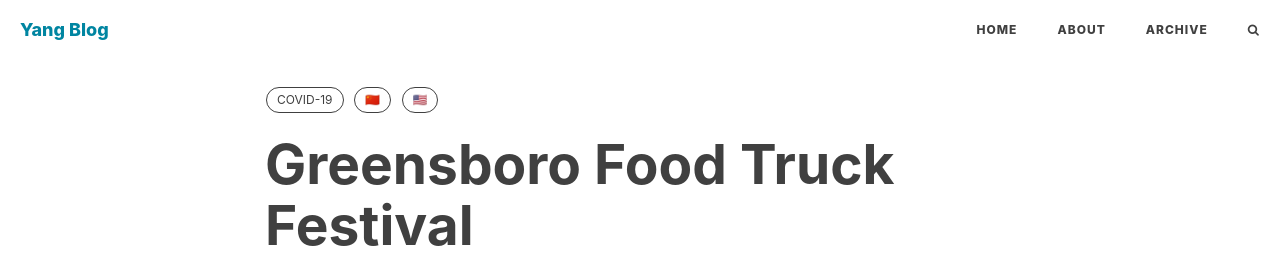
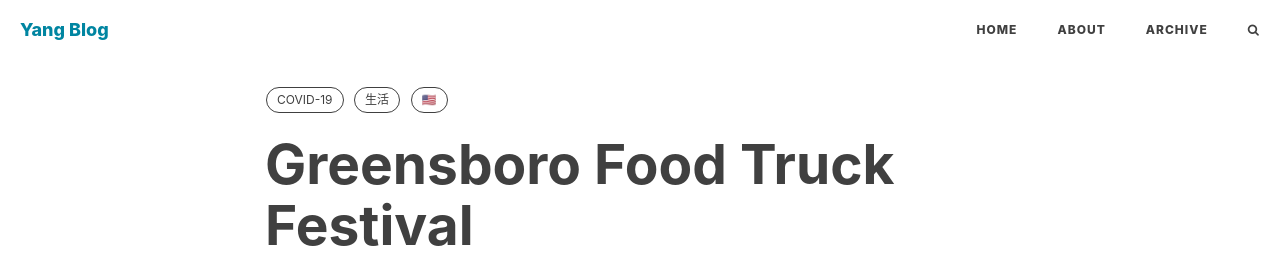
Before and after one commit to yliu9418/yliu9418.github.io, a Jekyll site: the page built from _posts/2022-4-24-GSO.md, in a window 1280 px wide and 900 px high. Shown: the top 276 px of the window. Built offline with Jekyll 4.4.1, drawn with Linux system fonts in a browser that asks for light colours; nearby versions of some CDN libraries; comment, search, counter and statistics services are not loaded.

Commit message:
Update 2022-4-24-GSO.md

```diff
--- a/_posts/2022-4-24-GSO.md
+++ b/_posts/2022-4-24-GSO.md
@@ -9,7 +9,7 @@ header-img: "img/gso_2022_1.jpeg"
 header-style: text
 tags:
   - COVID-19
-  - 🇨🇳
+  - 生活
   - 🇺🇸
 ---
 
```
